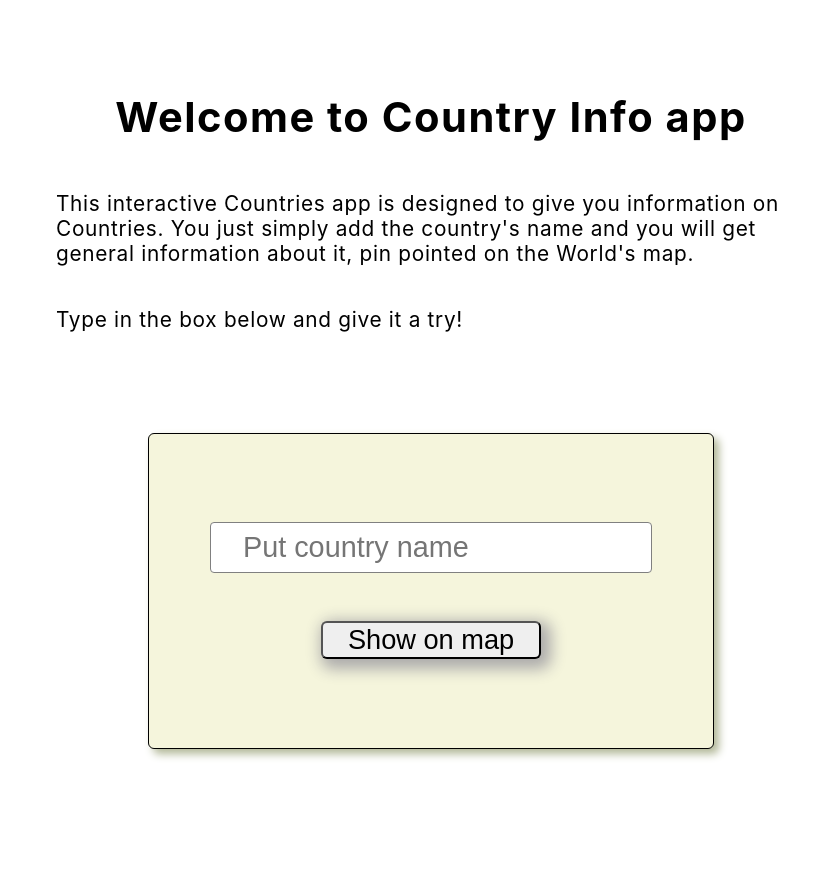
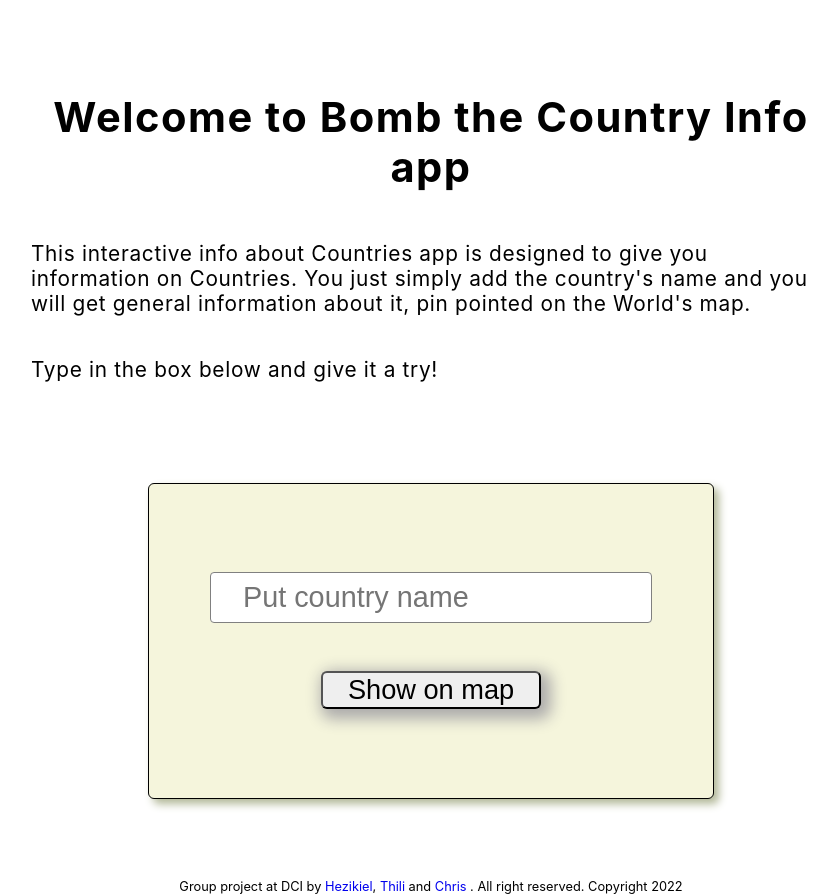
Before and after one commit to itanglishdev/country-info-app, a React (Create React App) app in the folder client/: page / in a window 1280 px wide. Shown: the whole page, without its empty margins (209-1046 px from the left). Before the commit the page ends 829 px from the top, so only its background shows below. Built offline with nearby package versions, Linux system fonts and the light colour scheme; no server answers.

Commit message:
added nation and flag box and css

```diff
--- a/client/src/App.css
+++ b/client/src/App.css
@@ -2,7 +2,7 @@
   display: flex;
   flex-direction: column;
   width: 80%;
-  max-width: 750px;
+  max-width: 800px;
   margin: 4rem auto;
   font-size: 1.3rem;
   letter-spacing: .7px;
@@ -38,6 +38,17 @@ h1 {
   border:1px solid gray;
 }
 
+.doesnt-exist {
+  width: 400px;
+  padding: 10px 10px;
+  border: 1px solid gray;
+  background-color: #B2B898;
+  opacity: 0.8;
+  border-radius: 0 5px 0 5px;
+  position: absolute;
+  bottom: 180px;
+}
+
 .btn__show {
   font-size: 1.7rem;
   width: 220px;
@@ -70,16 +81,33 @@ h1 {
   position: relative;
 }
 
+.info-box, .flag-box {
+  font-family: 'Courier New', Courier, monospace;
+  padding: 15px;
+  position: absolute;
+  z-index: 10;
+  opacity: 0.75;
+  font-size: 1.2rem;
+  border-radius: 4px;
+  background-color: beige;
+}
+
 .info-box {
-  position: absolute;
   left: 2rem;
   bottom: 10rem;
-  z-index: 10;
-  width: 200px;
-  height: 100px;
-  opacity: 0.6;
-  background-color: beige;
+  width: 250px;
 }
+
+.flag-box {
+  right: 2rem;
+  top: 10rem;
+  width: 250px;
+}
+
+.flag-box__flag {
+  width: 250px;
+}
+
 .back-btn {
   font-size: 1.4rem;
   border-radius: 2px;
@@ -95,3 +123,15 @@ h1 {
   transform: scale(1.15);
   cursor: pointer;
 }
+
+a {
+  text-decoration: none;
+}
+
+footer p {
+  margin-bottom: 0;
+  padding-bottom: 0;
+  text-align: center;
+  font-size: .8rem;
+  color: #000000;
+}
--- /dev/null
+++ b/client/src/components/FlagBox.js
@@ -0,0 +1,20 @@
+import { Context } from "./Context";
+import { useContext } from "react";
+
+
+function FlagBox() {
+
+
+  const { selectedCountry} = useContext(Context);
+
+
+  return (
+    <div className="flag-box">
+      <img src={selectedCountry.flag} alt=""  className="flag-box__flag"/>
+      <p>{`The phone access code to the country is +${selectedCountry.callingCodes[0]}.`}</p>
+      <p>{` The top level Website domain here is "${selectedCountry.topLevelDomain[0]}".`}</p>
+    </div>
+  );
+}
+
+export default FlagBox;
--- /dev/null
+++ b/client/src/components/Footer.js
@@ -0,0 +1,10 @@
+function Footer() {
+
+  let  date = new Date().getFullYear();
+  return (
+  <footer>
+    <p>Group project at DCI by <a href={"https://github.com/ezekielbuzzi"}>Hezikiel</a>, <a href={"https://github.com/Thili007"}>Thili</a> and <a href={"https://github.com/itanglishdev"}>Chris</a> .   All right reserved. Copyright {date}</p>
+  </footer> );
+}
+
+export default Footer;
--- a/client/src/components/GoogleMap.js
+++ b/client/src/components/GoogleMap.js
@@ -4,6 +4,7 @@ import GoogleMapReact from "google-map-react";
 import Marker from "./Marker";
 import Back from "./Back";
 import InfoBox from './InfoBox'
+import FlagBox from './FlagBox'
 
 export default function GoogleMap() {
   const { selectedCountry } = useContext(Context);
@@ -39,6 +40,7 @@ export default function GoogleMap() {
           text={<i class="fa-solid fa-location-crosshairs"></i>}
         />
       </GoogleMapReact>
+      <FlagBox/>
       <InfoBox/>
     </div>
   );
--- a/client/src/components/HomePage.js
+++ b/client/src/components/HomePage.js
@@ -2,12 +2,13 @@ import "../App";
 import { useNavigate } from "react-router-dom";
 import { useContext, useState } from "react";
 import { Context } from "./Context";
+import Footer from './Footer'
 
 const HomePage = () => {
   const [countryName, setCountryName] = useState("");
   const [countryExists, setCountryExists] = useState(true);
 
-  const { data, setSelectedCountry } = useContext(Context);
+  const { data, selectedCountry,setSelectedCountry } = useContext(Context);
 
   let countryDataArr;
 
@@ -38,12 +39,12 @@ const HomePage = () => {
   return (
     <div className="main-page">
       <div className="main-page__top">
-      <h1>Welcome to Country Info app</h1>
-      <p>This interactive Countries app is designed to give you information on Countries. You just simply add the country's name and you will get general information about it, pin pointed on the World's map.</p>
+      <h1>Welcome to Bomb the Country Info app</h1>
+      <p>This interactive info about Countries app is designed to give you information on Countries. You just simply add the country's name and you will get general information about it, pin pointed on the World's map.</p>
       <p>Type in the box below and give it a try!</p>
       </div>
       <div className="input-container">
-      {!countryExists && <h1>Country doesn's exist</h1>}
+      {!countryExists && <h1 className="doesnt-exist">Not enough Info</h1>}
       <input
         className="input-field"
         onChange={changeHandlers}
@@ -55,6 +56,7 @@ const HomePage = () => {
         Show on map
       </button>
     </div>
+    <Footer/>
     </div>
   );
 };
--- a/client/src/components/InfoBox.js
+++ b/client/src/components/InfoBox.js
@@ -4,23 +4,21 @@ import { useContext } from "react";
 
 function InfoBox() {
 
-  const { data, selectedCountry} = useContext(Context);
+  const {selectedCountry} = useContext(Context);
 
-  const countryInfo = data.data
-  console.log(countryInfo);
-  // const selectedCountryInfo = selectedCountry.map(( el, idx) => {
-  //   return <ul key={idx}>{el[idx]}</ul>
+  // const countryInfo = data.data
+  // console.log('HERE',data.data.data);
+  console.log('countries',selectedCountry)
+
+  // const countryDetails = countryInfo.map((el, id) => {
+
   // })
   return (
-    <div className="info-box">
-      {/* <ul>
-        <li>{selectedCountry.name}</li>
-      </ul> */}
-
-      {/* <p>{selectedCountry.name}</p> */}
-      {/* <p>{`The local language is ${selectedCountry.languages.name} and the capital is ${selectedCountry.capita}. It is located in ${selectedCountry.region} in the sub-region of ${selectedCountry.subregion}. `} </p> */}
-      HERE
-
+    <div className="info-box"  >
+      <h3  className="info-box__main"><strong>{selectedCountry.name}</strong></h3>
+      <p>{`The native name is ${selectedCountry.nativeName} and the local language is ${selectedCountry.languages[0].name}. The capital is ${selectedCountry.capital}. It is located in ${selectedCountry.region} in the sub-region of ${selectedCountry.subregion}. `} </p>
+      <p>{`The population is ${selectedCountry.population}, the local currency is ${selectedCountry.currencies[0].name}/${selectedCountry.currencies[0].code} (${selectedCountry.currencies[0].symbol}).`}</p>
+      <p>{`Time zone is ${selectedCountry.timezones[0]}`}</p>
     </div>
    );
 }
```
